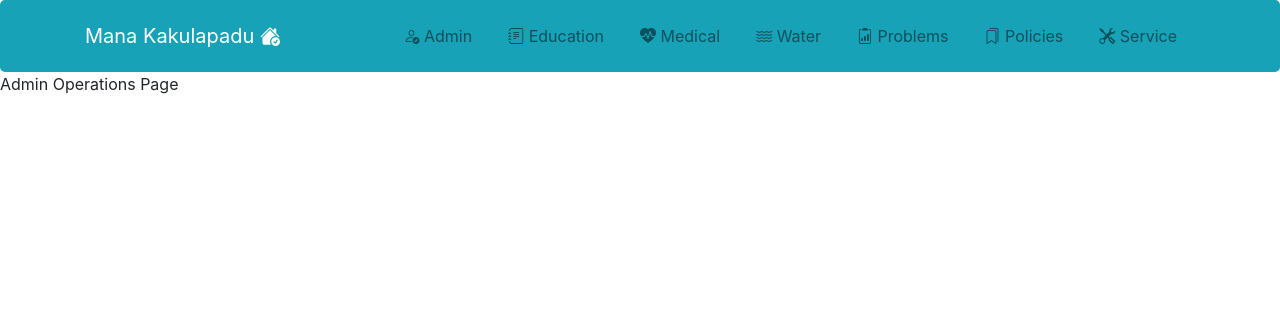
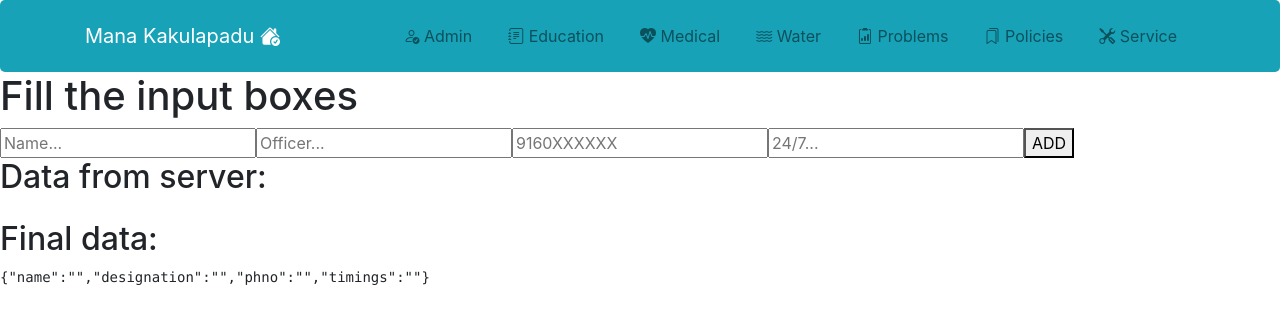
Before and after one commit to Deepak-thota007/manam, a React (Create React App) app: page /manam/Operations in a window 1280 px wide. Shown: the top 324 px of the page. Built offline with nearby package versions, Linux system fonts and the light colour scheme; no server answers.

Commit message:
seva page

```diff
--- a/src/components/Admin.jsx
+++ b/src/components/Admin.jsx
@@ -1,14 +1,14 @@
-import React, { useState } from 'react';
+import React, { useState,useEffect } from 'react';
 // import { Redirect } from 'react-router-dom';
 import loginData from './Jsondata/Login.json';
-import {Link,useNavigate} from 'react-router-dom'
+import {useNavigate} from 'react-router-dom'
 
 const Admin = () => {
     const [passwordtype, setPasswordType] = useState('password');
     const [icon, setIcon] = useState('eye-slash');
     const [uname, setUname] = useState('');
     const [avatar, setAvatar] = useState('User');
-    const [isLoggedIn, setIsLoggedIn] = useState(false);
+    // const [isLoggedIn, setIsLoggedIn] = useState(false);
     const [redirectTo, setRedirectTo] = useState('');
     const navigate = useNavigate();
     const [upassword,setUpassword] = useState('')
@@ -16,24 +16,27 @@ const Admin = () => {
 
     const usernames = loginData.data.map(item => item.uname.toLowerCase());
 
-    const handleLogin = () => {
+    const handleLogin = (e) => {
+        e.preventDefault()
         const foundUser = uname.toLowerCase() && usernames.includes(uname.toLowerCase());
         if (foundUser) {
-            setIsLoggedIn(true);
+            // setIsLoggedIn(true);
             setRedirectTo('/manam/Operations'); // Redirect to the dashboard after successful login
         } else {
             console.log('User not found');
         }
         if(foundUser){
-            const index = loginData.data.findIndex(item => item.uname.toLowerCase() == uname.toLowerCase());
+            const index = loginData.data.findIndex(item => item.uname.toLowerCase() === uname.toLowerCase());
            setPassword(loginData.data[index]['password'])
+
         }
-        if (redirectTo && upassword == password ) {
-            console.log(redirectTo);
-            navigate(redirectTo)
+
+    };
+    useEffect(() => {
+        if (redirectTo && upassword === password) {
+            navigate(redirectTo);
         }
-    };
-
+    }, [redirectTo, upassword, password, navigate]);
 
 
     return (
@@ -80,7 +83,7 @@ const Admin = () => {
                 </div>
                 <br />
                 <div>
-                    <form onSubmit={(e) => { e.preventDefault(); handleLogin(); }}>
+                    <form onSubmit={(e) => { e.preventDefault(); handleLogin(e); }}>
                         <div className="form-group mx-5 my-5">
                             <input
                                 type="text"
--- a/src/components/Operations.jsx
+++ b/src/components/Operations.jsx
@@ -1,8 +1,11 @@
 import React from 'react'
+import ServerPush from './ServerPush'
 
 const Operations = () => {
   return (
-    <div>Admin Operations Page</div>
+    <div>
+        <ServerPush/>
+    </div>
   )
 }
 
--- a/src/components/ServerPush.jsx
+++ b/src/components/ServerPush.jsx
@@ -3,23 +3,30 @@ import axios from 'axios';
 
 const ServerPush = () => {
   const [data, setData] = useState();
-  const [uname, setUname] = useState('');
-  const [surName, setSurName] = useState('');
-  const [finalData, setFinalData] = useState({ uname: '', surName: '' });
+  const [userData, setUserData] = useState({ name: '', designation: '', phno: '', timings: '' });
+  const [finalData, setFinalData] = useState({ name: '', designation: '', phno: '', timings: '' });
 
   useEffect(() => {
-    axios.get('http://localhost:2000/sample')
+    axios.get('https://server-cnbb.onrender.com/sample')
       .then((response) => setData(response.data))
       .catch((error) => console.error('Error fetching data:', error));
   }, []);
 
-  const handleAddData = async () => {
-    await axios.post('http://localhost:2000/sample', { uname, surName })
+  const handleInputChange = (e) => {
+    const { name, value } = e.target;
+    setUserData({
+      ...userData,
+      [name]: value
+    });
+  };
+
+  const handleAddData = async (e) => {
+    // e.preventDefault();
+    await axios.post('https://server-cnbb.onrender.com/sample', userData)
       .then((response) => {
         console.log('Data added successfully:', response.data);
         setData(response.data);
-        setUname('');
-        setSurName('');
+        setUserData({ name: '', designation: '', phno: '', timings: '' }); // Corrected to reset all fields
       })
       .catch((error) => {
         console.error('Error adding data:', error);
@@ -27,13 +34,16 @@ const ServerPush = () => {
       });
   };
 
-
   return (
     <div>
       <h1>Fill the input boxes</h1>
-      <input type='text' placeholder='Username...' value={uname} onChange={(e) => setUname(e.target.value)} />
-      <input type='text' placeholder='Surname' value={surName} onChange={(e) => setSurName(e.target.value)} />
-      <button onClick={handleAddData}>ADD</button>
+      <form onSubmit={(e)=>handleAddData(e)}>
+      <input type='text' name='name' placeholder='Name...' value={userData.name} onChange={handleInputChange} />
+      <input type='text' name='designation' placeholder='Officer...' value={userData.designation} onChange={handleInputChange} />
+      <input type='text' name='phno' placeholder='9160XXXXXX' value={userData.phno} onChange={handleInputChange} />
+      <input type='text' name='timings' placeholder='24/7...' value={userData.timings} onChange={handleInputChange} />
+      <button type = 'submit'>ADD</button>
+      </form>
       <div>
         <h2>Data from server:</h2>
         <pre>{JSON.stringify(data)}</pre>
--- a/src/components/Seva.jsx
+++ b/src/components/Seva.jsx
@@ -1,8 +1,16 @@
-import React,{useState} from 'react'
-import sevajson from './Jsondata/seva.json'
-import ServerPush from './ServerPush';
+import axios from 'axios';
+import React,{useEffect, useState} from 'react'
+// import sevajson from './Jsondata/seva.json'
+
 function Seva() {
   const [query, setQuery] = useState('');
+  const [sevajson,setSevaJson] = useState([]);
+
+  useEffect(() => {
+    axios.get('https://server-cnbb.onrender.com/sample')
+      .then((response) => setSevaJson(response.data))
+      .catch((error) => console.error('Error fetching data:', error));
+  }, [sevajson]);
   // Function to handle input change
   const handleInputChange = (event) => {
     setQuery(event.target.value);
@@ -40,7 +48,7 @@ function Seva() {
             </tr>
           </thead>
           <tbody>
-            {filterData (sevajson.data).map((item) => (
+            {filterData (sevajson).map((item) => (
               <tr key={item.id} className={`table table-${item.color}`}>
                 <td>{item.id}</td>
                 <td>{item.name}</td>
@@ -52,7 +60,6 @@ function Seva() {
           </tbody>
         </table>
       </div>
-      <ServerPush/>
     </div>
   )
 }
```
